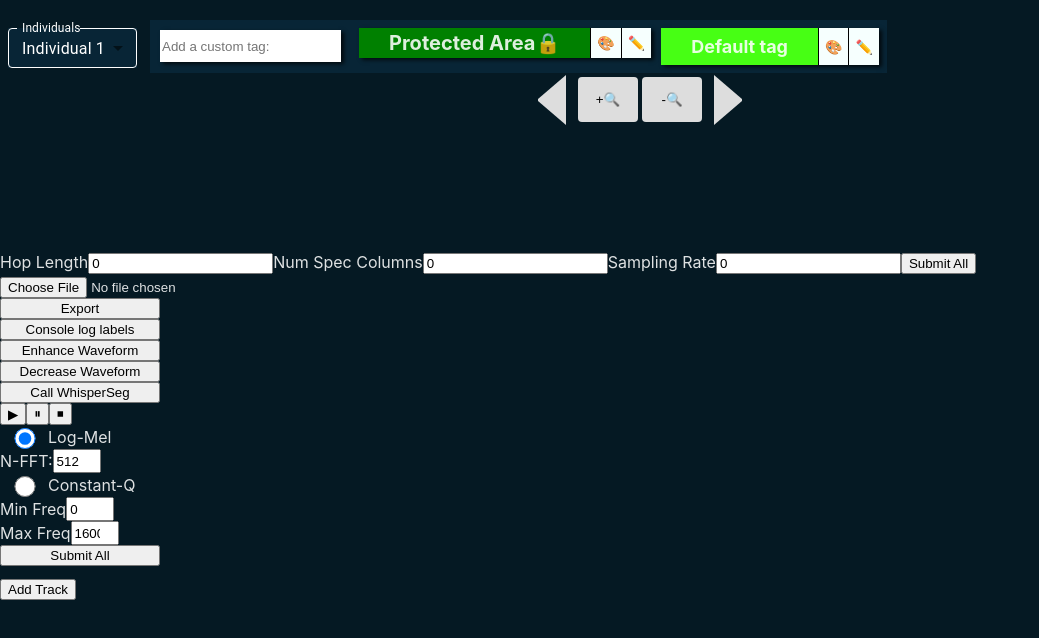
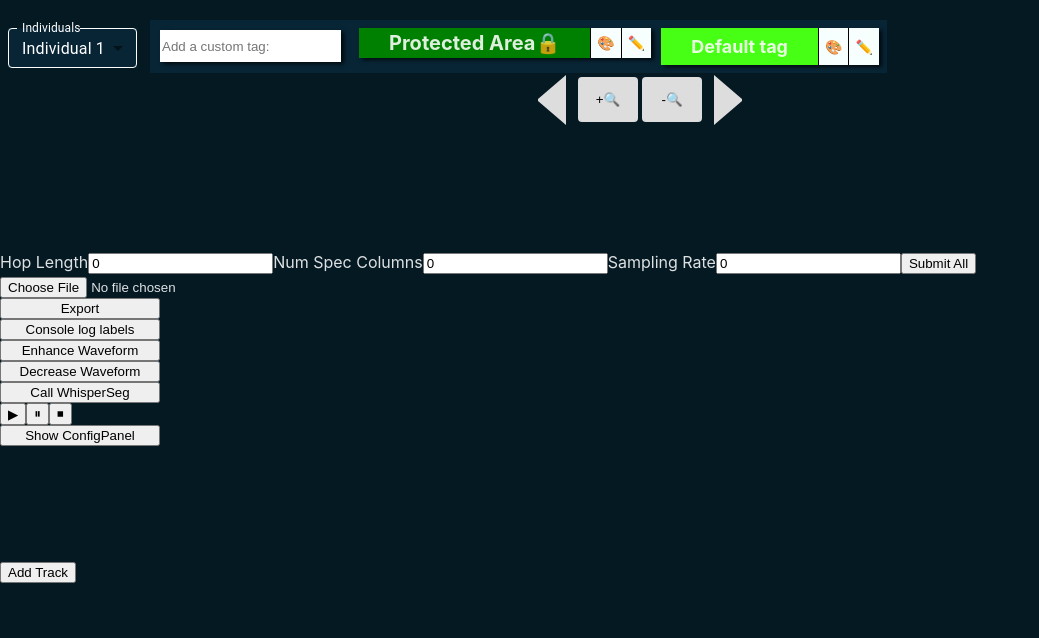
Before and after one commit to nccratliri-ml-wp/vocal-annotation-frontend, a React (Vite) app: page / in a window 1280 px wide. Shown: the top 638 px of the page, without its empty margins (0-1039 px from the left). Built offline with nearby package versions, Linux system fonts and the light colour scheme.

Commit message:
added pop up config panel

```diff
--- a/src/Parameters.jsx
+++ b/src/Parameters.jsx
@@ -17,6 +17,7 @@ function Parameters(
     )
 {
 
+    const [showConfigPanel, setShowConfigPanel] = useState(false)
     const [showNFftInput, setShowNFftInput] = useState(true)
     const [showBinsPerOctaveInput, setShowBinsPerOctaveInput] = useState(false)
 
@@ -43,9 +44,18 @@ function Parameters(
         passMaxFreqToScalableSpec(event.target.value)
     }
 
+    const handleSubmit = () => {
+        setShowConfigPanel(false)
+        submitLocalParameters()
+    }
+
     return (
+        <>
+            <button onClick={ () => setShowConfigPanel(!showConfigPanel) }>Show ConfigPanel</button>
+        {
+            showConfigPanel &&
             <div
-            className="parameters"
+                className="local-parameters-config-panel"
             >
 
                 <div>
@@ -116,9 +126,11 @@ function Parameters(
                     </label>
                 </div>
 
-            <button onClick={submitLocalParameters}>Submit All</button>
+                <button onClick={handleSubmit}>Submit All</button>
 
             </div>
+        }
+        </>
     )
 }
 
--- a/src/ScalableSpec.jsx
+++ b/src/ScalableSpec.jsx
@@ -1387,9 +1387,10 @@ function ScalableSpec(
     const callWhisperSeg = async () => {
         setWhisperSegIsLoading(true)
         const path = import.meta.env.VITE_BACKEND_SERVICE_ADDRESS+'get-labels'
-        //For the future, when Whisper Seg Endpoint takes human annotated area as parameter
+
         const requestParameters = {
             audio_id: audioId,
+            // In the future add labels and protected area when Whisper Seg Endpoint takes human annotated area as a parameter
         }
 
         const response = await axios.post(path, requestParameters)
--- a/src/index.css
+++ b/src/index.css
@@ -268,16 +268,19 @@ html, body {
 
 /* -------------------------- Parameters -------------------------- */
 
-.parameters{
+.local-parameters-config-panel{
+  //position: fixed;
   display: flex;
   flex-direction: column;
+  background-color: #082536;
+  border: 1px solid white;
 }
 
-.parameters > div > label{
+.local-parameters-config-panel > div > label{
   display: flex;
 }
 
-.parameters > div > label > input{
+.local-parameters-config-panel > div > label > input{
   width: 40px;
 }
 
```
Lines whose indentation alone changed are shown as unchanged.
